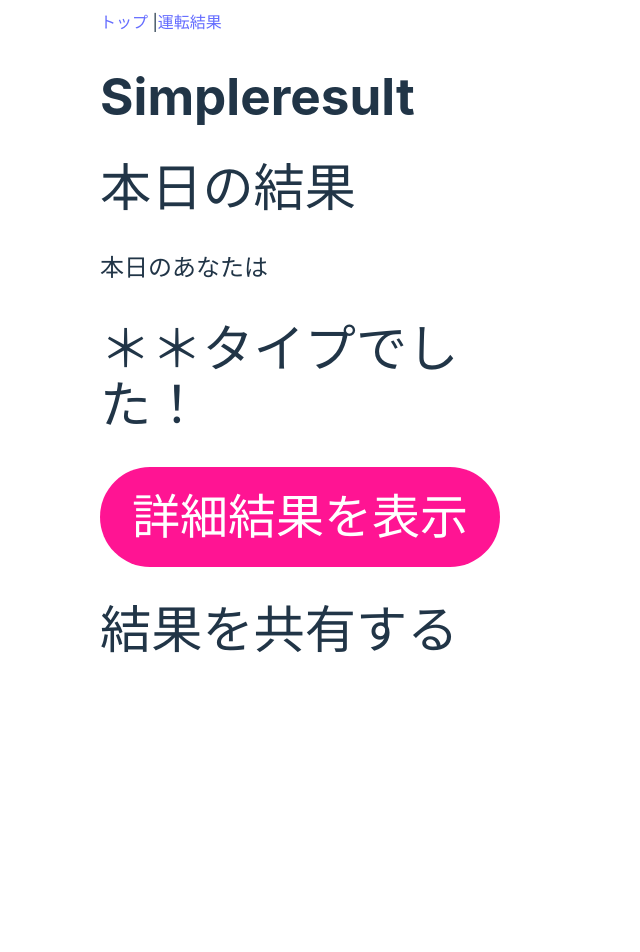
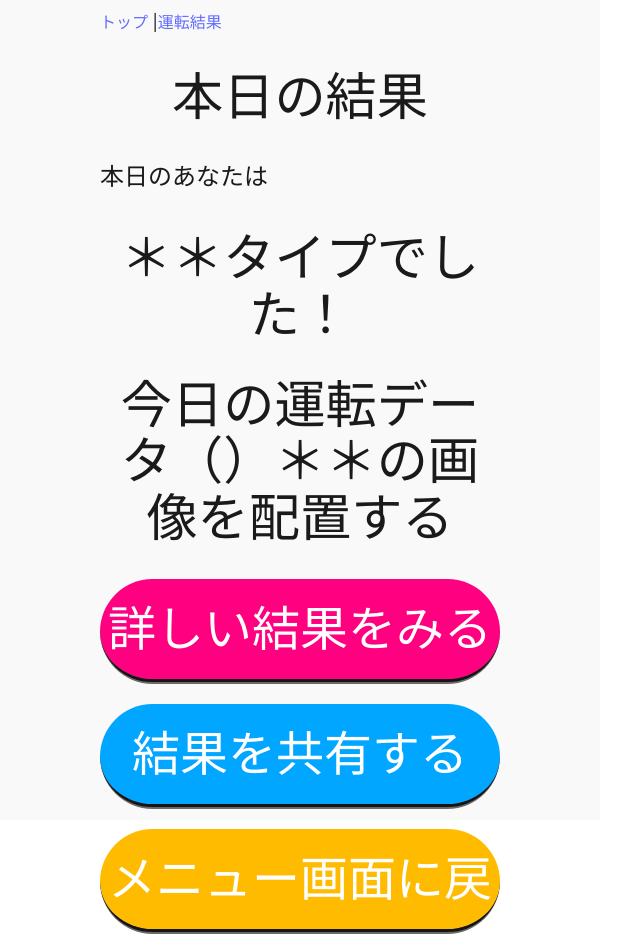
Before and after one commit to 20-shimizu/driver-lisence, a React (Vite) app in the folder frontend/: page /SimpleResult in a window 1280 px wide. Shown: the top 952 px of the page, without its empty margins (0-640 px from the left). Before the commit the page ends 820 px from the top, so only its background shows below. Built offline with nearby package versions, Linux system fonts and the light colour scheme.

Commit message:
add #3 ボタンの色の整理。dbを利用する場所の同定。

```diff
--- a/frontend/src/index.css
+++ b/frontend/src/index.css
@@ -33,6 +33,7 @@ body {
 h1 {
   font-size: 3.2em;
   line-height: 1.1;
+  text-align: center;
 }
 
 button {
@@ -72,20 +73,77 @@ button:focus-visible {
   width: 400px;
   margin: 0 auto;
   padding: 10px 100px;
+  color: #1a1a1a;
+  background-color: #f9f9f9;
 }
 
 .btn--pink {
   color: #fff;
-  background-color: deeppink;
+  background-color: #ff0080;
+  border-bottom: 5px groove dimgray;
 }
 .btn--pink:hover {
-  color: cornflowerblue;
-  background: lavender;
+  color: #65558f;
+  background: #fff;
+  border-bottom: 5px groove darkgray;
 }
-.btn--radius {
+.btn--red {
+  color: #fff;
+  background-color: red;
+  border-bottom: 5px groove dimgray;
+}
+.btn--red:hover {
+  color: #65558f;
+  background: #fff;
+  border-bottom: 5px groove darkgray;
+}
+.btn--skyblue {
+  color: #fff;
+  background-color: #00a6ff;
+  border-bottom: 5px groove dimgray;
+}
+.btn--skyblue:hover {
+  color: #65558f;
+  background: #fff;
+  border-bottom: 5px groove darkgray;
+}
+.btn--yellow {
+  color: #fff;
+  background-color: #ffbb00;
+  border-bottom: 5px groove dimgray;
+}
+.btn--yellow:hover {
+  color: #65558f;
+  background: #fff;
+  border-bottom: 5px groove darkgray;
+}
+.btn--purple {
+  color: #fff;
+  background-color: #65558f;
+  border-bottom: 5px groove dimgray;
+}
+.btn--purple:hover {
+  color: #65558f;
+  background: #fff;
+  border-bottom: 5px groove darkgray;
+}
+.btn--green {
+  color: #fff;
+  background-color: #4dff00;
+  border-bottom: 5px groove dimgray;
+}
+.btn--green:hover {
+  color: #65558f;
+  background: #fff;
+  border-bottom: 5px groove darkgray;
+}
+
+
+.btn{
   width: 400px;
   height: 100px;
   border-radius: 100vh;
+  margin: 20px 0px;
 
   line-height: 100px;
   font-size: 48px;
--- a/frontend/src/main.jsx
+++ b/frontend/src/main.jsx
@@ -8,13 +8,14 @@ import { Top } from "./pages/Top.jsx";
 import { SimpleResult } from "./pages/SimpleResult.jsx";
 import { DetailedResult } from "./pages/DetailedResult.jsx";
 
+/*
 import { DrivingHistory } from "./pages/DrivingHistory.jsx";
 import { FamilyProfile } from "./pages/FamilyProfile.jsx";
 import { Login } from "./pages/Login.jsx";
 import { Logout } from "./pages/Logout.jsx";
 import { UserProfile } from "./pages/UserProfile.jsx";
 import { UserRegistration } from "./pages/UserRegistration.jsx";
-
+*/
 
 function App(){
   return (
@@ -26,13 +27,6 @@ function App(){
           <Route path="/" element={<Top />} />
           <Route path="/SimpleResult" element={<SimpleResult />} />
           <Route path="/DetailedResult" element={<DetailedResult />} />
-
-          <Route path="/DrivingHistory" element={<DrivingHistory />} />
-          <Route path="/FamilyProfile" element={<FamilyProfile />} />
-          <Route path="/Login" element={<Login />} />
-          <Route path="/Logout" element={<Logout />} />
-          <Route path="/UserProfile" element={<UserProfile />} />
-          <Route path="/UserRegistration" element={<UserRegistration />} />
 
           <Route path="*" element={<h1>Not Found Page</h1>} />
         </Routes>
--- a/frontend/src/pages/DetailedResult.jsx
+++ b/frontend/src/pages/DetailedResult.jsx
@@ -2,7 +2,14 @@
 export const DetailedResult = () => {
     return (
       <div>
-        <h1>DetailedResult</h1>
+        <h1>本日の結果</h1>
+        <h2>本日のあなたは</h2>
+        <h1>＊＊タイプでした！</h1>
+        <h1>＊＊タイプの画像。運転レポートのoverallsummaryから持ってくる。</h1>
       </div>
     );
   };
+
+function page(num){
+
+}
--- a/frontend/src/pages/DrivingHistory.jsx
+++ b/frontend/src/pages/DrivingHistory.jsx
@@ -1 +1,11 @@
 // 運転履歴画面
+import{ Link } from "react-router-dom";
+
+
+export const Top = ( ) => {
+    return (
+        <div>
+            <h1>過去の運転履歴</h1>
+        </div>
+    )
+}
--- a/frontend/src/pages/SimpleResult.jsx
+++ b/frontend/src/pages/SimpleResult.jsx
@@ -4,12 +4,13 @@ import{ Link } from "react-router-dom";
 export const SimpleResult = () => {
     return (
         <div>
-            <h1>Simpleresult</h1>
             <h1>本日の結果</h1>
             <h2>本日のあなたは</h2>
             <h1>＊＊タイプでした！</h1>
-            <Link to="/DetailedResult" class="btn btn--pink btn--radius">詳細結果を表示</Link>
-            <h1>結果を共有する</h1>
+            <h1>今日の運転データ（）＊＊の画像を配置する</h1>
+            <Link to="/DetailedResult" className="btn btn--pink">詳しい結果をみる</Link>
+            <Link to="/UserRegistration" className="btn btn--skyblue">結果を共有する</Link>
+            <Link to="/" className="btn btn--yellow">メニュー画面に戻る</Link>
         </div>
     )
 }
--- a/frontend/src/pages/Top.jsx
+++ b/frontend/src/pages/Top.jsx
@@ -1,12 +1,15 @@
 // トップ画面
+import{ Link } from "react-router-dom";
+
+
 export const Top = ( ) => {
     return (
         <div>
             <h1>運転診断くん</h1>
-            <h1>運転結果</h1>
-            <h1>過去の結果を見る</h1>
-            <h1>免許返納について</h1>
-            <h1>アプリを終了する</h1>
+            <Link to="/SimpleResult" class="btn btn--red">運転結果</Link>
+            <Link to="/DrivingHistory" className="btn btn--purple">過去の結果を見る</Link>
+            <a href="https://www.keishicho.metro.tokyo.lg.jp/menkyo/koshin/jisyu_hennou/index.html" className="btn btn--red">免許返納について</a>
+            <h1 className="btn btn--green">アプリを終了する</h1>
         </div>
     )
 }
```
Also changed, not shown: frontend/src/components/button.jsx (added, +16 -0 lines), frontend/src/pages/Alter.jsx (+14 -0 lines).
